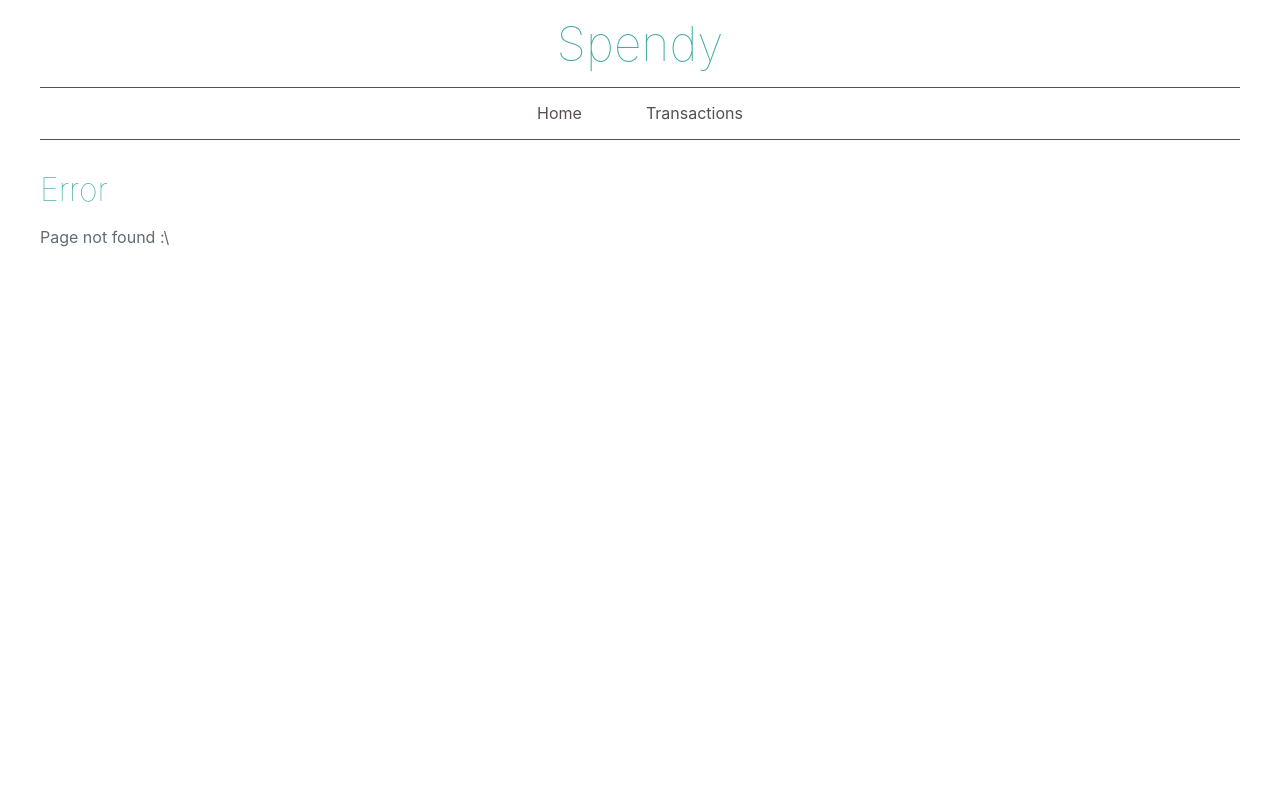
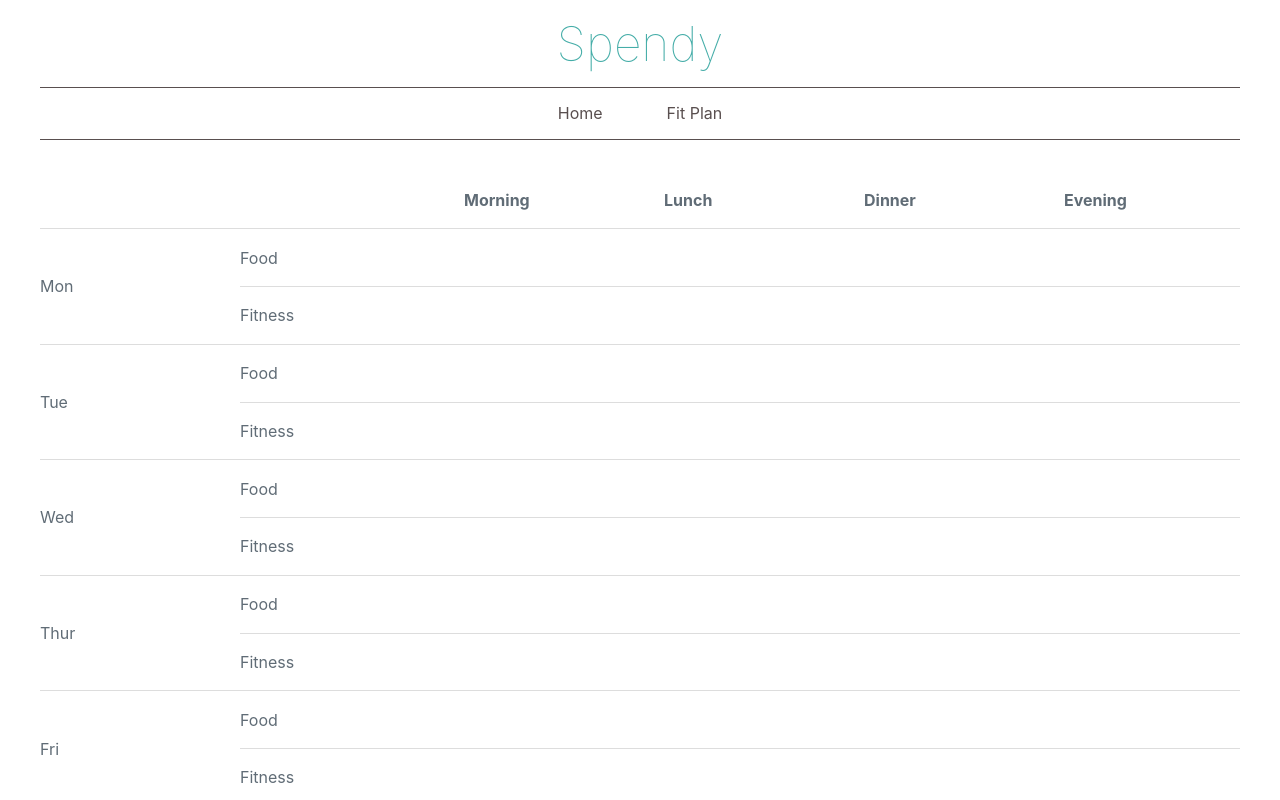
Before and after one commit to JoeEcob/spendy-v2, a React (Create React App) app in the folder src/: page /fit-plan in a window 1280 px wide. Before the commit this address had no page. Shown: the top 800 px of the page. Built offline with nearby package versions, Linux system fonts and the light colour scheme.

Commit message:
Remove transactions, add initial fit plan structure

```diff
--- a/src/src/components/App.tsx
+++ b/src/src/components/App.tsx
@@ -3,7 +3,7 @@ import { Route, Switch } from 'react-router-dom';
 import './App.css';
 import Header from './Shared/Header';
 import Home from './Home/Home';
-import Transactions from './Transactions/Transactions';
+import FitPlan from './FitPlan/FitPlan';
 import NotFound from './Shared//NotFound';
 
 const App: React.FC = () => {
@@ -12,7 +12,7 @@ const App: React.FC = () => {
       <Header />
       <Switch>
         <Route exact path="/" component={Home} />
-        <Route path="/transactions" component={Transactions} />
+        <Route path="/fit-plan" component={FitPlan} />
         <Route component={NotFound} />
       </Switch>
     </div>
--- /dev/null
+++ b/src/src/components/FitPlan/FitPlan.css
@@ -0,0 +1,13 @@
+.fit-plan {
+  width: 100%;
+  overflow-x: auto;
+}
+
+.fit-plan table {
+  width: 100%;
+  min-width: 700px;
+}
+
+.fit-plan table td:nth-child(2) {
+  padding-left: 0; /* fix left padding for sub-headers */
+}
--- /dev/null
+++ b/src/src/components/FitPlan/FitPlan.tsx
@@ -0,0 +1,75 @@
+import React, { useState, useEffect } from 'react';
+import Loading from '../Shared/Loading';
+import { loadState, saveState } from '../../localStorage';
+import './FitPlan.css';
+
+const FitPlan: React.FC = () => {
+  const stateId: string = "spendy.fitPlan";
+  const daysOfWeek: {[key: string]: string} = {
+    "Mon": "Monday",
+    "Tue": "Tuesday",
+    "Wed": "Wednesday",
+    "Thur": "Thursday",
+    "Fri": "Friday",
+    "Sat": "Saturday",
+    "Sun": "Sunday"
+  };
+  const [isLoading, setLoading] = useState(true);
+  const [fitPlanData, setFitPlanData] = useState([]);
+
+  useEffect(() => {
+    setFitPlanData(loadState(stateId) as [] || []);
+
+    setLoading(false);
+  }, []);
+
+  useEffect(() => saveState(stateId, fitPlanData), [fitPlanData]);
+
+  function renderTable(): JSX.Element {
+    return (
+      <table className="transactions">
+        <thead>
+          <tr>
+            <th></th>
+            <th></th>
+            <th>Morning</th>
+            <th>Lunch</th>
+            <th>Dinner</th>
+            <th>Evening</th>
+          </tr>
+        </thead>
+        <tbody>
+          {Object.keys(daysOfWeek).map(key => (
+            <React.Fragment key={key}>
+              <tr>
+                <td rowSpan={2} title={daysOfWeek[key]}>{key}</td>
+                <td>Food</td>
+                <td> </td>
+                <td> </td>
+                <td> </td>
+                <td> </td>
+              </tr>
+              <tr>
+                <td>Fitness</td>
+                <td> </td>
+                <td> </td>
+                <td> </td>
+                <td> </td>
+              </tr>
+            </React.Fragment>
+          ))}
+        </tbody>
+      </table>
+    );
+  }
+
+  return (
+    <div className="fit-plan">
+      {isLoading
+        ? <Loading />
+        : renderTable()}
+    </div>
+  );
+}
+
+export default FitPlan;
--- a/src/src/components/Shared/Header.tsx
+++ b/src/src/components/Shared/Header.tsx
@@ -11,7 +11,7 @@ const Header: React.FC = () => {
         </NavLink>
         <nav>
           <NavLink to="/" activeClassName="active">Home</NavLink>
-          <NavLink to="/transactions" activeClassName="active">Transactions</NavLink>
+          <NavLink to="/fit-plan" activeClassName="active">Fit Plan</NavLink>
         </nav>
       </div>
     </header>
--- a/src/src/components/Transactions/TransactionForm.tsx
+++ /dev/null
@@ -1,69 +0,0 @@
-import React, { useState, useEffect } from 'react';
-import Category from '../../interfaces/Category';
-import ITransaction from '../../interfaces/ITransaction';
-
-interface IState {
-  id: number,
-  dateAdded: number,
-  category: number,
-  description: string,
-  amount: number
-}
-
-interface IProps {
-  callback: (transaction: ITransaction) => void;
-  template?: ITransaction;
-}
-
-const TransactionForm: React.FC<IProps> = (props) => {
-  const [id, setId] = useState(0);
-  const [dateAdded, setDateAdded] = useState("");
-  const [category, setCategory] = useState("");
-  const [description, setDescription] = useState("");
-  const [amount, setAmount] = useState("");
-
-  useEffect(() => {
-    if (!props.template) {
-      return;
-    }
-
-    setId(props.template.id);
-    setDateAdded(new Date(props.template.dateAdded).toLocaleDateString());
-    setCategory(Category[props.template.category]);
-    setDescription(props.template.description);
-    setAmount(props.template.amount.toString());
-
-  }, [props.template]);
-
-  function handleSubmit(e: React.FormEvent<HTMLElement>) {
-      e.preventDefault();
-
-      const transaction: ITransaction = {
-        id: props.template ? props.template.id : 0, // Will be replaced in the caller since that has access to list size
-        dateAdded: Date.parse(dateAdded) || Date.now(),
-        category: Category[category as keyof typeof Category] || Category.None,
-        description: description,
-        amount: Number(amount) || 0
-      };
-
-      // Todo - validate
-
-      props.callback(transaction);
-  }
-
-  return (
-    <form method="POST" onSubmit={handleSubmit}>
-      <input type="hidden" value={id} />
-      <input type="text" value={dateAdded} onChange={e => setDateAdded(e.target.value) } placeholder="DD/MM/YYYY" />
-      <select value={category} onChange={e => setCategory(e.target.value) }>
-        {Object.keys(Category)
-          .filter(x => isNaN(Number(x))).map((value) => <option value={value}>{value}</option>)}
-      </select>
-      <input type="text" value={description} onChange={e => setDescription(e.target.value) } placeholder="Description..." />
-      <input type="text" value={amount} onChange={e => setAmount(e.target.value) } placeholder="Amount..." />
-      <input type="submit" className="btn" value="Save" />
-    </form>
-  );
-}
-
-export default TransactionForm;
--- a/src/src/components/Transactions/TransactionRow.tsx
+++ /dev/null
@@ -1,57 +0,0 @@
-import React, { useState } from 'react';
-import Category from '../../interfaces/Category';
-import ITransaction from '../../interfaces/ITransaction';
-import TransactionForm from './TransactionForm';
-
-interface IProps {
-  transaction: ITransaction;
-  updateCallback: (transaction: ITransaction) => void;
-  deleteCallback: (id: number) => void;
-}
-
-const TransactionRow: React.FC<IProps> = (props) => {
-  const [isEditing, setIsEditing] = useState(false);
-
-  function handleSubmit(transaction: ITransaction) {
-    setIsEditing(false);
-    props.updateCallback(transaction);
-  }
-
-  function handleDelete(id: number) {
-    if (window.confirm("Are you sure you want to delete this transaction")) {
-      props.deleteCallback(id);
-    }
-  }
-
-  function renderRow(transaction: ITransaction): JSX.Element {
-    return (
-      <tr key={transaction.id}>
-        <td>{new Date(transaction.dateAdded).toLocaleDateString()}</td>
-        <td>{Category[transaction.category]}</td>
-        <td>{transaction.description}</td>
-        <td>{transaction.amount}</td>
-        <td>
-          <small className="btn" onClick={() => setIsEditing(true)}>Edit</small>
-          <small className="btn" onClick={() => handleDelete(transaction.id)}>
-            Delete
-          </small>
-        </td>
-      </tr>
-    );
-  }
-
-  return (
-    <>
-    {isEditing
-      ? <tr>
-          <td colSpan={5}>
-            <TransactionForm callback={handleSubmit} template={props.transaction} />
-            <small className="btn" onClick={() => setIsEditing(false)}>Cancel</small>
-          </td>
-        </tr>
-      : renderRow(props.transaction)}
-    </>
-  );
-};
-
-export default TransactionRow;
--- a/src/src/components/Transactions/Transactions.css
+++ /dev/null
@@ -1,3 +0,0 @@
-.transactions {
-  width: 100%;
-}
--- a/src/src/components/Transactions/Transactions.tsx
+++ /dev/null
@@ -1,89 +0,0 @@
-import React, { useState, useEffect } from 'react';
-import TransactionForm from './TransactionForm';
-import TransactionRow from './TransactionRow';
-import Loading from '../Shared/Loading';
-import ITransaction from '../../interfaces/ITransaction';
-import { loadState, saveState } from '../../localStorage';
-import './Transactions.css';
-
-const Transactions: React.FC = () => {
-  const stateId: string = "spendy.transactions";
-  const [isLoading, setLoading] = useState(true);
-  const [isAdding, setIsAdding] = useState(false);
-  const [transactions, setTransactions] = useState<ITransaction[]>([]);
-
-  useEffect(() => {
-    setLoading(false);
-
-    setTransactions(loadState(stateId) as ITransaction[] || []);
-  }, []);
-
-  useEffect(() => saveState(stateId, transactions), [transactions]);
-
-  function updateTransaction(transaction: ITransaction) {
-    const index = transactions.findIndex(x => x.id === transaction.id);
-
-    if (index === -1) {
-      alert(`Unable to find transaction! Id: ${transaction.id}`);
-      return;
-    }
-
-    const copyOfTransactions = [...transactions];
-    copyOfTransactions[index] = transaction;
-    setTransactions(copyOfTransactions);
-  }
-
-  function addNewTransaction(transaction: ITransaction) {
-    transaction.id = transactions.length;
-    setTransactions(transactions.concat(transaction));
-    setIsAdding(false);
-  }
-
-  function deleteTransaction(id: number) {
-    setTransactions(transactions.filter(t => t.id !== id));
-  }
-
-  function renderTable(transactions: ITransaction[]): JSX.Element {
-    return (
-      <table className="transactions">
-        <thead>
-          <tr>
-            <th>Date</th>
-            <th>Category</th>
-            <th>Description</th>
-            <th>Amount</th>
-            <th></th>
-          </tr>
-        </thead>
-        <tbody>
-          <tr>
-            <td colSpan={5}>
-              {isAdding
-                ? <>
-                    <TransactionForm callback={addNewTransaction}/>
-                    <small className="btn" onClick={() => setIsAdding(false)}>Cancel</small>
-                  </>
-                : <small className="btn" onClick={() => setIsAdding(true)}>Add</small>}
-            </td>
-          </tr>
-          {transactions
-            .sort((a, b) => b.dateAdded - a.dateAdded)
-            .map(transaction =>
-              <TransactionRow transaction={transaction} updateCallback={updateTransaction} deleteCallback={deleteTransaction} />
-          )}
-          {transactions.length === 0 ? <tr><td colSpan={5}>Nothing to show!</td></tr> : null}
-        </tbody>
-      </table>
-    );
-  }
-
-  return (
-    <div className="transactions">
-      {isLoading
-        ? <Loading />
-        : renderTable(transactions)}
-    </div>
-  );
-}
-
-export default Transactions;
--- a/src/src/interfaces/Category.ts
+++ /dev/null
@@ -1,10 +0,0 @@
-enum Category {
-  None = 0,
-  General,
-  Groceries,
-  EatingOut,
-  Entertiainment,
-  Travel
-}
-
-export default Category;
```
Also changed, not shown: src/src/interfaces/ITransaction.ts (deleted, +0 -11 lines).
